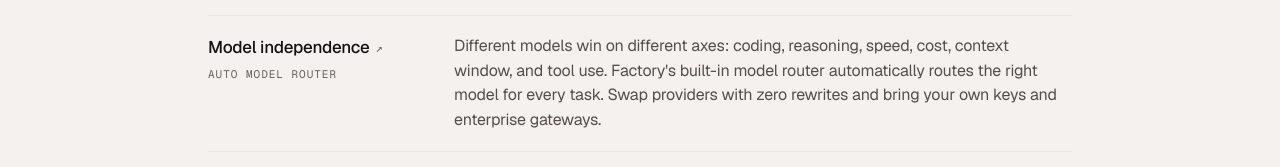
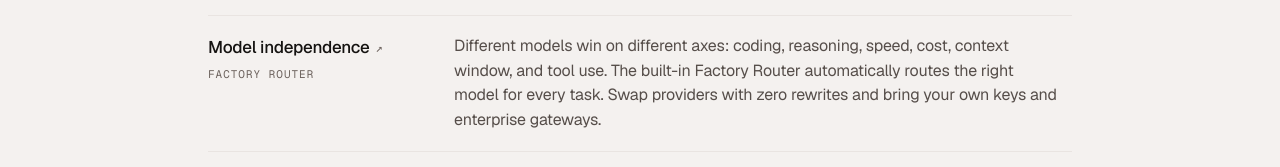
Before and after one commit to factory-ryan-morse/factory-ai-demo, a plain HTML site: page index.html in a window 1280 px wide. Shown: the part 854-1021 px from the top of the page. Drawn offline with nearby package versions, Linux system fonts and the light colour scheme.

Commit message:
Name the router consistently as Factory Router
Aligns the row tag, the description, and the link label on the product
name used in the intro deck.

Co-authored-by: factory-droid[bot] <138933559+factory-droid[bot]@users.noreply.github.com>

```diff
--- a/index.html
+++ b/index.html
@@ -250,8 +250,8 @@
           <p class="def">Signal, triage, plan, code, test, review, secure, ship. Droids work every stage on shared context, so each one strengthens the others rather than stopping at the coding step.</p>
         </div>
         <div class="row">
-          <p class="term"><a href="https://factory.ai/product/router" aria-label="Auto Model Router and model independence">Model independence<span class="ext" aria-hidden="true">↗</span></a><span class="tag">Auto model router</span></p>
-          <p class="def">Different models win on different axes: coding, reasoning, speed, cost, context window, and tool use. Factory's built-in model router automatically routes the right model for every task. Swap providers with zero rewrites and bring your own keys and enterprise gateways.</p>
+          <p class="term"><a href="https://factory.ai/product/router" aria-label="Factory Router and model independence">Model independence<span class="ext" aria-hidden="true">↗</span></a><span class="tag">Factory Router</span></p>
+          <p class="def">Different models win on different axes: coding, reasoning, speed, cost, context window, and tool use. The built-in Factory Router automatically routes the right model for every task. Swap providers with zero rewrites and bring your own keys and enterprise gateways.</p>
         </div>
         <div class="row">
           <p class="term"><a href="https://factory.ai/security" aria-label="Sovereign deployment options">Sovereign deployment<span class="ext" aria-hidden="true">↗</span></a><span class="tag">Cloud to air-gapped</span></p>
```
Also changed, not shown: v2/dark/index.html (+2 -2 lines), v2/light/index.html (+2 -2 lines).
